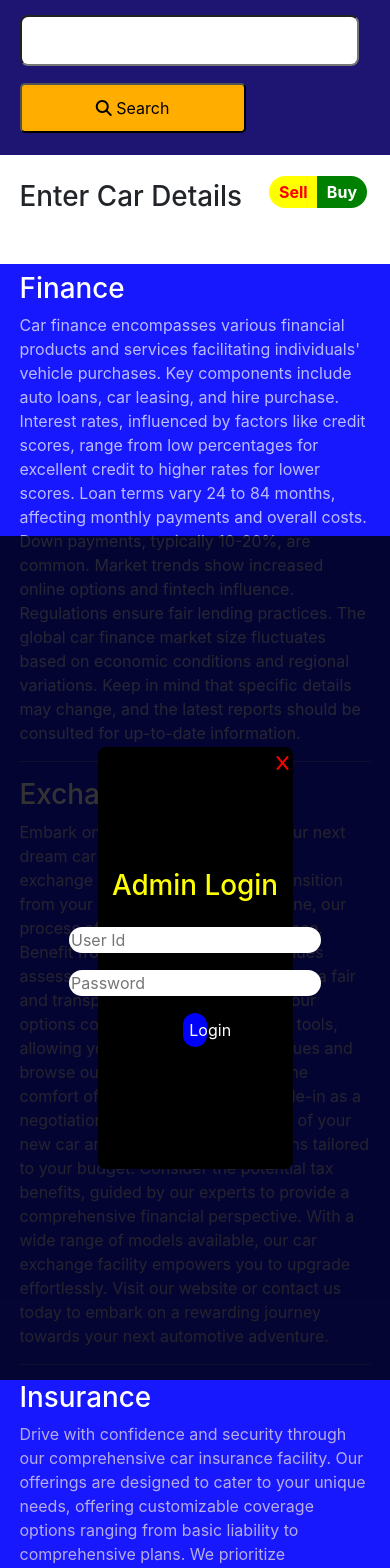
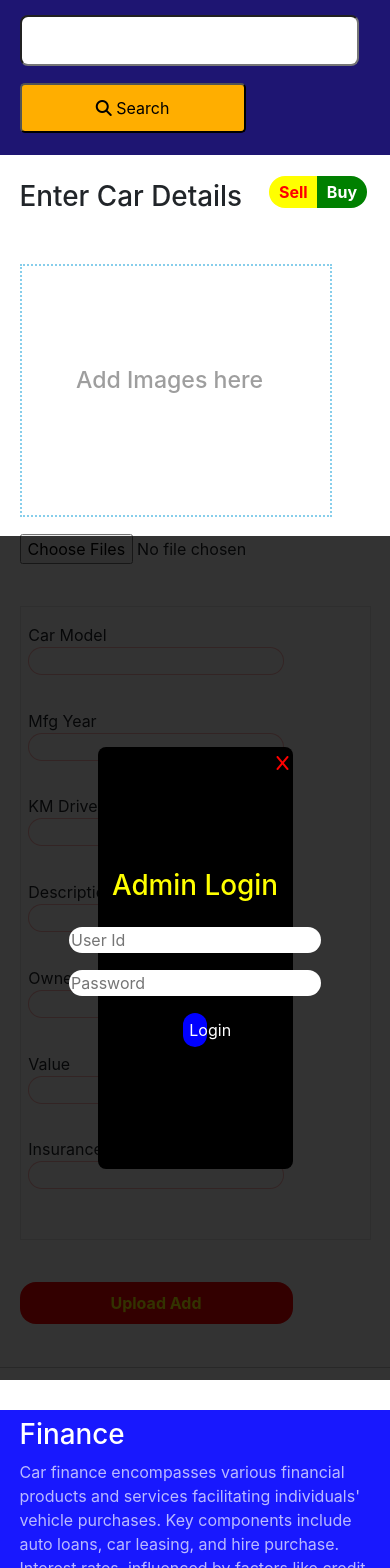
Before and after one commit to Rupam-B/Car-Relation-bsp, a React (Create React App) app: page /SellCarPortal in a window 390 px wide. Shown: the part 308-1876 px from the top of the page. Built offline with nearby package versions, Linux system fonts and the light colour scheme.

Commit message:
thrd  commit

```diff
--- a/package.json
+++ b/package.json
@@ -11,6 +11,7 @@
     "react-redux": "^9.0.2",
     "react-router-dom": "^6.20.1",
     "react-scripts": "5.0.1",
+    "react-toastify": "^9.1.3",
     "redux": "^5.0.0",
     "redux-thunk": "^3.1.0",
     "web-vitals": "^2.1.4"
--- a/src/App.js
+++ b/src/App.js
@@ -9,6 +9,9 @@ import FootterDown from './Components/Footter/FootterDown';
 import SellCar from './Components/SellCar/SellCar';
 import OtherService from './Components/OtherServices/OtherService';
 import MainAdvert from './Components/AdvertisementMain/MainAdvert';
+import { ToastContainer } from 'react-toastify';
+import 'react-toastify/dist/ReactToastify.css';
+
 
 function App() {
   return (
@@ -24,6 +27,7 @@ function App() {
       <OtherService/>
       <MainAdvert/>
       <FootterDown/>
+      <ToastContainer/>
     </div>
   );
 }
--- a/src/Components/SellCar/SellCar.jsx
+++ b/src/Components/SellCar/SellCar.jsx
@@ -1,19 +1,83 @@
-import React from 'react'
+import React, { useState } from 'react'
 import './sellcarStyle.css'
 import { Link } from 'react-router-dom'
+import { toast } from 'react-toastify';
+import 'react-toastify/dist/ReactToastify.css';
 
 const SellCar = () => {
+  const [selectedImages, setSelectedImages] = useState([]);
+
+  const handleFileChange = (event) => {
+    const files = event.target.files;
+    const selectedImagesArray = [];
+
+    for (let i = 0; i < files.length; i++) {
+      const imageUrl = URL.createObjectURL(files[i]);
+      selectedImagesArray.push(imageUrl);
+    }
+
+    setSelectedImages(selectedImagesArray);
+
+  };
+  const UploadAdd = () => {
+    toast.success('You App is Under Process, Will be Uploaded after verification',{
+      position: 'top-center',
+      autoClose: 3000,
+      hideProgressBar: false,
+      closeOnClick: true,
+      pauseOnHover: true,
+      draggable: true,
+      progress: undefined,
+    });
+  }
   return (
     <div className='SellCar-main-div'>
-        <div className='SellCar-sub-div'>
-            <div className='SellCar-top-heading'>
-            <h1>Enter Car Details</h1>
+      <div className='SellCar-sub-div'>
+        <div className='SellCar-top-heading'>
+          <h1>Enter Car Details</h1>
           <div className='buy-sell-btn'>
             <Link to={'/SellCarPortal'} className='buy-sell-btn-one'>Sell</Link>
             <Link to={'/'} className='buy-sell-btn-two'>Buy</Link>
           </div>
+        </div>
+
+        <div className='Sell-car-main-content'>
+          <div className='Sell-car-image-upload'>
+            <div className='show-uploaded-image'>
+              {selectedImages.length > 0 ? selectedImages.map((imageUrl, index) => (
+                <img key={index} src={imageUrl} alt={`uploaded-${index}`} />
+              )) : <h3 className='substitute-image-text'>Add Images here</h3>}
             </div>
+            <input type="file" placeholder='image' multiple onChange={handleFileChange} />
+          </div>
+          <div className='Sell-car-details-fill'>
+            <div className='Sell-car-details-fill-main-div'>
+              <label htmlFor="Car-Model">Car Model</label>
+              <input type="text" id="Car-Model" name="Car-Model" />
+
+              <label htmlFor="year">Mfg Year</label>
+              <input type="number" id="year" name="year" />
+
+              <label htmlFor="Kilo-meters">KM Driven</label>
+              <input type="text" id="Kilo-meters" name="Kilo-meters" />
+
+              <label htmlFor="description">Description</label>
+              <input type="text" id="description" name="description" />
+
+              <label htmlFor="Owner">Owner Sr</label>
+              <input type="text" id="Owner" name="Owner" />
+
+              <label htmlFor="Value">Value</label>
+              <input type="text" id="Value" name="Value" />
+
+              <label htmlFor="Insurance">Insurance</label>
+              <input type="text" id="Insurance" name="Insurance" />
+            </div>
+            <button onClick={UploadAdd} className='Add-Upload-button'>Upload Add</button>
+          </div>
         </div>
+      </div>
+      <hr />
     </div>
   )
 }
--- a/src/Components/SellCar/sellcarStyle.css
+++ b/src/Components/SellCar/sellcarStyle.css
@@ -1,7 +1,121 @@
 .SellCar-sub-div{
     padding: 3vh 6vw 0 5vw;
+    margin-bottom: 10vh;
+
 }
+
 .SellCar-top-heading{
     display: flex;
     justify-content: space-between;
 }
+
+.Sell-car-main-content{
+    /* border: 1px solid blue; */
+    margin-top: 5vh;
+    display: flex;
+    justify-content: space-between;
+
+}
+.show-uploaded-image{
+    width: 30vw;
+    height: 30vh;
+    border:  2px dotted skyblue;
+    margin-bottom: 2vh;
+}
+.substitute-image-text{
+    margin: auto;
+    color: rgb(12, 12, 12,0.4);
+    margin-left: 8vw;
+    margin-top: 10vh;
+}
+.show-uploaded-image img{
+    width: 5vw;
+    height: 8vh;
+    border:  1px dotted red;
+    margin: 3px;
+}
+.Sell-car-details-fill-main-div{
+    width: 50vw;
+    border: 1px solid rgb(12, 12, 12,0.1);
+    padding: 1rem 2rem;
+}
+.Sell-car-details-fill-main-div input{
+    margin-right: 6vw;
+    margin-bottom: 4vh;
+    border: 1px solid rgba(255, 0, 0, 0.3);
+    border-radius: 1rem;
+    padding-left: 1vw;
+}
+.Sell-car-details-fill-main-div label{
+    margin-right: 1vw;
+    width: 20vw;
+}
+.Add-Upload-button{
+    margin-top: 5vh;
+    width: 50vw;
+    height: 7vh;
+    background-color: red;
+    color: yellow;
+    border-radius: 2rem;
+    font-size:1.8rem;
+    font-weight: bolder;
+    border: none;
+}
+
+
+@media screen and (max-width: 500px) {
+
+    .SellCar-sub-div{
+        margin-bottom: 5vh;
+
+    }
+    .show-uploaded-image{
+        width: 80vw;
+        padding-left: 2vw;
+    }
+    .substitute-image-text{
+        margin-left: 12vw;
+        margin-top: 12vh;
+    }
+    .show-uploaded-image img{
+        width: 18vw;
+        height: 8vh;
+        border:  1px dotted red;
+        margin: 3px;
+    }
+    .Sell-car-main-content{
+        /* border: 1px solid blue; */
+        margin-top: 5vh;
+        display: flex;
+        justify-content: space-between;
+        flex-direction: column;
+
+    }
+    .Sell-car-details-fill-main-div{
+        width: 90vw;
+        border: 1px solid rgb(12, 12, 12,0.1);
+        padding: 1rem 2vw;
+        margin-top: 5vh;
+    }
+    .Sell-car-details-fill-main-div input{
+        margin-right: 8vw;
+        margin-bottom: 4vh;
+        border: 1px solid rgba(255, 0, 0, 0.3);
+        border-radius: 1rem;
+    }
+    .Sell-car-details-fill-main-div label{
+        margin-right: 3vw;
+        width: 25vw;
+    }
+    .Add-Upload-button{
+        margin-top: 5vh;
+        width: 70vw;
+        height: 5vh;
+        background-color: red;
+        color: yellow;
+        border-radius: 1rem;
+        font-size: 1rem;font-weight: bolder;
+        border: none;
+    }
+
+    }
```
Also changed, not shown: 1 other file (tests, documents, lock files or other folders).
